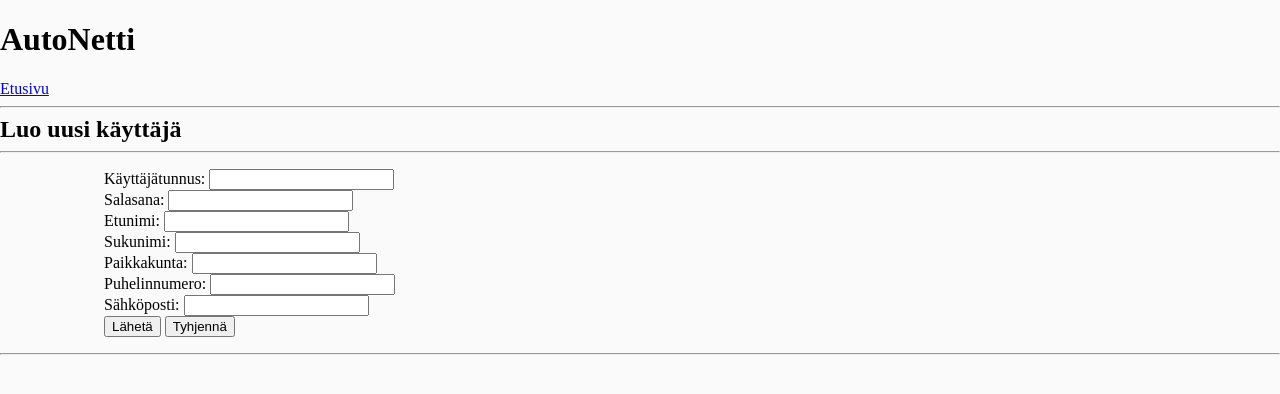
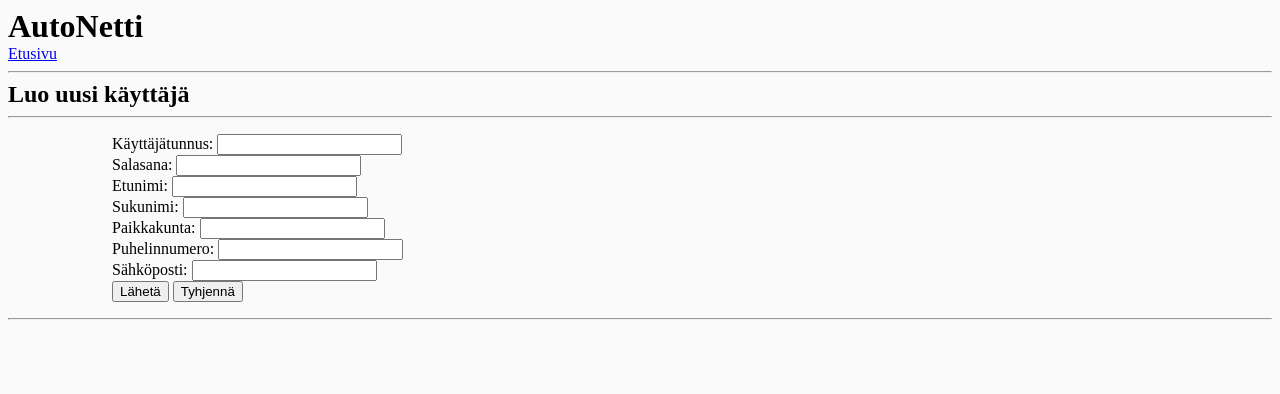
Before and after one commit to AlluSu/Autotietokanta, a Flask app: page /register in a window 1280 px wide. Shown: the top 394 px of the page. Run offline with Flask 2, Linux system fonts and the light colour scheme.

Commit message:
Added css

```diff
--- a/static/main.css
+++ b/static/main.css
@@ -1,5 +1,4 @@
 body {
-    margin: auto;
     background-color: rgb(250, 250, 250);
 }
 
@@ -9,7 +8,7 @@ div {
     margin-left: 2em;
 }
 
-h2 {
+h1, h2, h3 {
     margin:auto;
 }
 
--- a/templates/index.html
+++ b/templates/index.html
@@ -64,9 +64,9 @@ Jos sinulla ei ole tunnusta, voit luoda sen <a href="/register">tästä</a>
     <input type="submit" value="Etsi">
 </form>
 </div>
+<div>
 <h3>Myytävät autot:</h3>
 <hr>
-<div>
 {% for car in cars %}
 <ul style="list-style-type:none">
     <li>
@@ -89,7 +89,7 @@ Jos sinulla ei ole tunnusta, voit luoda sen <a href="/register">tästä</a>
     </li>
 <hr>
 </ul>
+{% endfor %}
 </div>
-{% endfor %}
 {% endblock %}
 </body>
```
